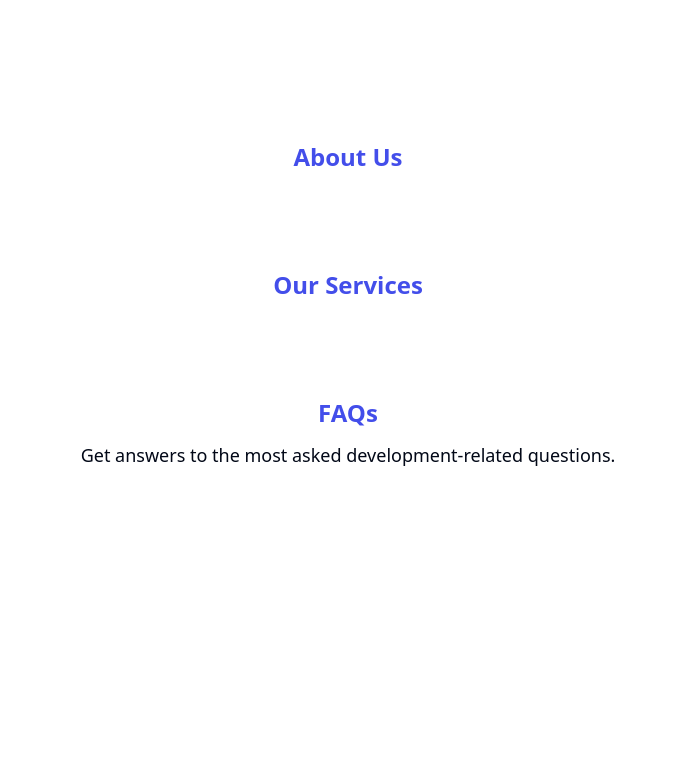
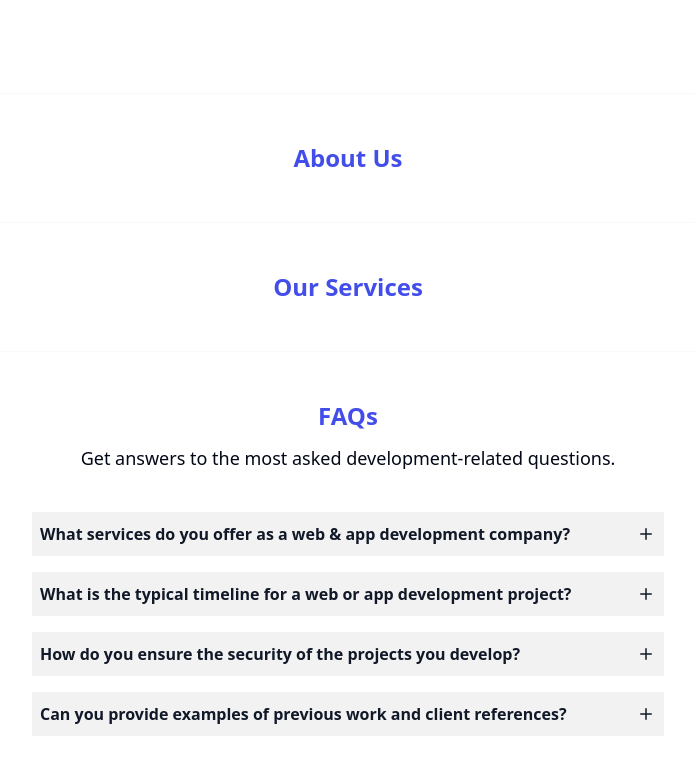
Before and after one commit to marville001/ggltech, a Next.js app in the folder ui/: page / in a window 1280 px wide. Shown: the part 603-1378 px from the top of the page, without its empty margins (292-987 px from the left). Before the commit the page ends 1120 px from the top, so only its background shows below. Built offline with nearby package versions, Linux system fonts and the light colour scheme.

Commit message:
update faqs content

```diff
--- a/ui/src/app/page.tsx
+++ b/ui/src/app/page.tsx
@@ -10,9 +10,15 @@ const Home = () => {
 
       <HeroSection />
 
+      <hr className="opacity-25" />
+
       <AboutSection />
 
+      <hr className="opacity-25" />
+
       <ServicesSection />
+
+      <hr className="opacity-25" />
 
       <FaqsSection />
 
--- a/ui/src/components/pages/home/faq-section.tsx
+++ b/ui/src/components/pages/home/faq-section.tsx
@@ -1,10 +1,50 @@
+"use client";
+
 import SectionTitle from "@/components/ui/section-title";
 import React from 'react';
+import { Disclosure } from '@headlessui/react';
+import { PlusIcon, MinusIcon } from '@heroicons/react/20/solid';
+
+import faqs from "@/data/faqs.json";
 
 const FaqsSection = () => {
 	return (
-		<section className="mx-auto max-w-7xl p-6 md:py-8 lg:py-12 lg:px-8">
+		<section className="mx-auto max-w-2xl p-6 md:py-8 lg:py-12 lg:px-8">
 			<SectionTitle title="FAQs" summary="Get answers to the most asked development-related questions." />
+
+			<div className="py-6 lg:py-10 flex flex-col gap-4">
+				{
+					faqs?.map((faq, idx) => (
+						<Disclosure key={idx} as="div" className="-mx-3">
+							{({ open }) => (
+								<>
+									<Disclosure.Button className="flex w-full items-center justify-between p-2 text-base font-semibold leading-7 text-gray-900 bg-[#f2f2f2]">
+										{faq.title}
+										{
+											open ? (
+												<MinusIcon
+													className={'h-5 w-5 flex-none'}
+													aria-hidden="true"
+												/>
+											) : (
+												<PlusIcon
+													className={'h-5 w-5 flex-none'}
+													aria-hidden="true"
+												/>
+											)
+										}
+									</Disclosure.Button>
+									<Disclosure.Panel className="bg-[#fbfbfb] p-2">
+										{faq.content}
+									</Disclosure.Panel>
+								</>
+							)}
+						</Disclosure>
+					))
+				}
+
+			</div>
+
 		</section>
 	);
 };
```
